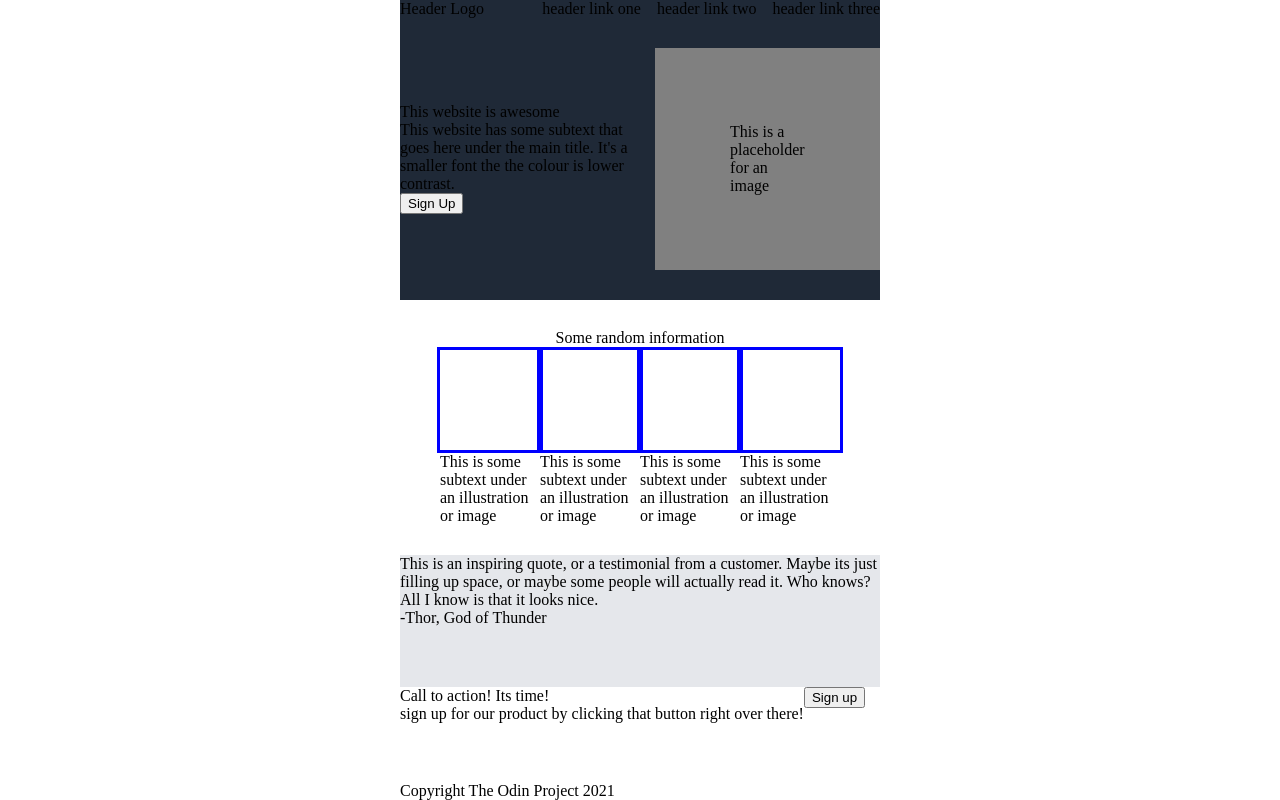
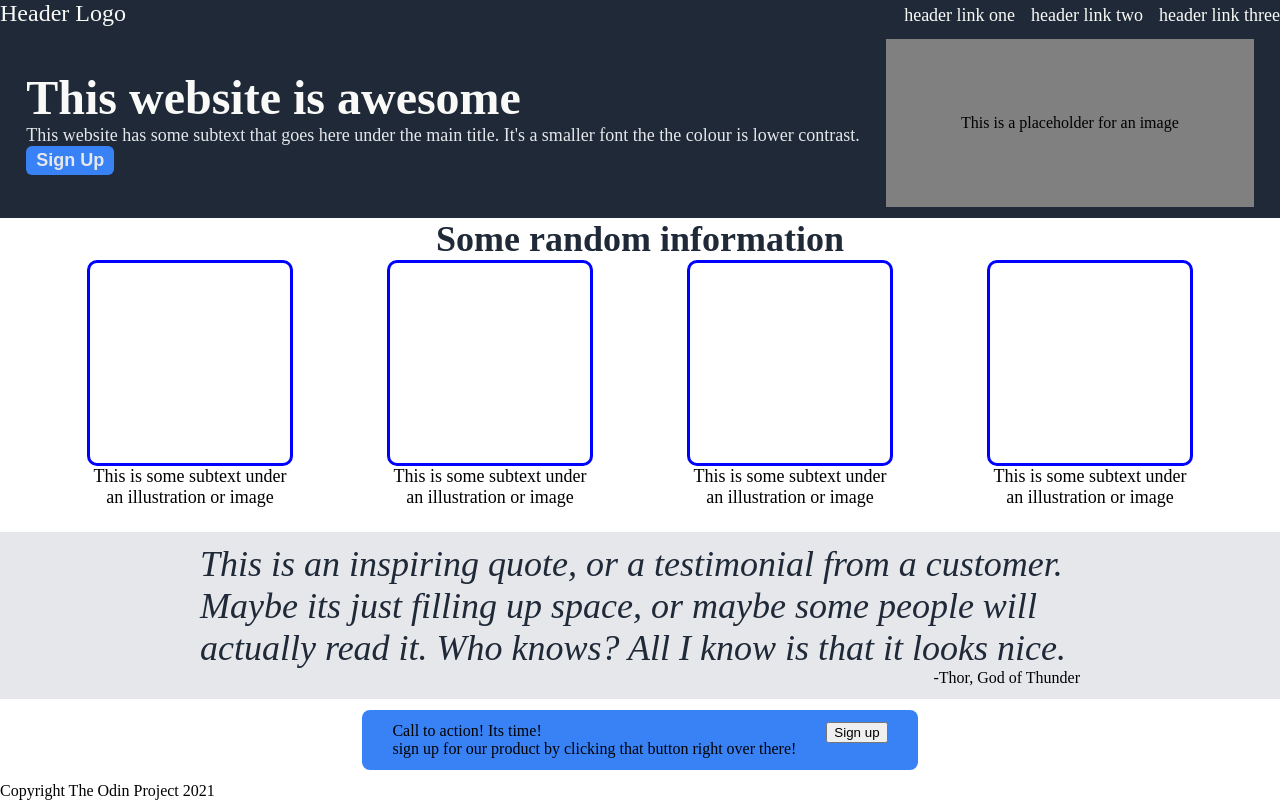
Before and after one commit to sirshakespeare25/landing-page, a plain HTML site: page index.html in a window 1280 px wide. Drawn offline with Linux system fonts and the light colour scheme.

Commit message:
added most of the css

```diff
--- a/index.html
+++ b/index.html
@@ -19,8 +19,8 @@
             <div class="uppertop">
                 <div class="text">
                     <div class="title">This website is awesome</div>
-                    <div>This website has some subtext that goes here under the main title. It's a smaller font the the colour is lower contrast.</div>
-                    <div><button>Sign Up</button></div>
+                    <div class="subtitle">This website has some subtext that goes here under the main title. It's a smaller font the the colour is lower contrast.</div>
+                    <div><button class="button1">Sign Up</button></div>
                 </div>
                 <div class="img">This is a placeholder for an image</div>
             </div>
@@ -29,33 +29,35 @@
                 <div class="selection">
                     <div class="product">
                         <div class="window"></div>
-                        <div>This is some subtext under an illustration or image</div>
+                        <div class="wintext">This is some subtext under an illustration or image</div>
                     </div>
                     <div class="product">
                         <div class="window"></div>
-                        <div>This is some subtext under an illustration or image</div>
+                        <div class="wintext">This is some subtext under an illustration or image</div>
                     </div>
                     <div class="product">
                         <div class="window"></div>
-                        <div>This is some subtext under an illustration or image</div>
+                        <div class="wintext">This is some subtext under an illustration or image</div>
                     </div>
                     <div class="product">
                         <div class="window"></div>
-                        <div>This is some subtext under an illustration or image</div>
+                        <div class="wintext">This is some subtext under an illustration or image</div>
                     </div>
                 </div>
             </div>
             <div class="centerbottom">
                 <div>
-                    <div>This is an inspiring quote, or a testimonial from a customer. Maybe its just filling up space, or maybe some people will actually read it. Who knows? All I know is that it looks nice.</div>
-                    <div>-Thor, God of Thunder</div>
+                    <div class="quote">This is an inspiring quote, or a testimonial from a customer. Maybe its just filling up space, or maybe some people will actually read it. Who knows? All I know is that it looks nice.</div>
+                    <div class="quote2">-Thor, God of Thunder</div>
                 </div>
             </div>
             <div class="bottom">
-                <div>Call to action! Its time!
-                    <div>sign up for our product by clicking that button right over there!</div>
+                <div class="action-container">
+                    <div>Call to action! Its time!
+                        <div>sign up for our product by clicking that button right over there!</div>
+                    </div>
+                    <div><button>Sign up</button></div>
                 </div>
-                <div><button>Sign up</button></div>
             </div>
         </div>
         <div class="footer">Copyright The Odin Project 2021</div>
--- a/stylesheet.css
+++ b/stylesheet.css
@@ -1,10 +1,7 @@
 body {
     display: flex;
     flex-direction: column;
-    padding-left: 400px;
-    padding-right: 400px;
     justify-content: space-between;
-    flex: 1;
     min-height: 100vh;
     margin: 0;
 }
@@ -14,12 +11,62 @@ body {
     align-items: center;
     justify-content: space-between;
     background-color: #1F2937;
+    color: #F9FAF8;
+    font-size: 24px;
+}
+
+.title {
+    font-size: 48px;
+    font-weight: 800;
+    color: #F9FAF8;
+}
+
+.subtitle {
+    font-size: 18px;
+    color: #E5E7EB;
+}
+
+.button1 {
+    color: #E5E7EB;
+    font-size: 18px;
+    background-color: #3882F6;
+    border-radius: 6px;
+    border: none;
+    padding: 4px 10px;
+    font-weight: bold;
+}
+
+.button2 {
+
+}
+
+.title2 {
+    font-size: 36px;
+    font-weight: 800;
+    color: #1F2937;
+}
+
+.quote {
+    font-size: 36px;
+    font-weight: 300;
+    font-style: italic;
+    color: #1F2937;
+}
+
+.quote2 {
+    text-align: right;
+}
+
+.wintext {
+    font-size: 18px;
+    width: 200px;
+    text-align: center;
 }
 
 .uppertop {
     display: flex;
     align-items: center;
-    justify-content: space-between;
+    justify-content: space-evenly;
     background-color: #1F2937;
     flex: 1;
 }
@@ -29,8 +76,18 @@ body {
     flex: 1;
 }
 
+.bottom {
+    justify-content: center;
+    align-items: center;
+}
+
 .centerbottom {
     background-color: #e5e7eb;
+    display: flex;
+    justify-content: center;
+    align-items: center;
+    padding-left: 200px;
+    padding-right: 200px;
 }
 
 .img {
@@ -48,6 +105,7 @@ ul{
 
 a {
     text-decoration: none;
+    font-size: 18px;
 }
 
 .selection {
@@ -58,17 +116,17 @@ a {
     display: flex;
     flex-direction: column;
     align-items: center;
-    justify-content: center;
 }
 
 .product {
-    width: 100px;
+    width: 300px;
 }
 
 .window {
-    width: 100px;
-    height: 100px;
+    width: 200px;
+    height: 200px;
     border: 3px solid blue;
+    border-radius: 10px;
 }
 
 .content {
@@ -77,3 +135,13 @@ a {
     flex: 1;
     justify-content: space-evenly;
 }
+
+.action-container {
+    display:flex;
+    justify-content: space-evenly;
+    align-content: center;
+    background-color: #3882F6;
+    border-radius: 8px;
+    padding: 12px 30px;
+    gap: 30px;
+}
```
